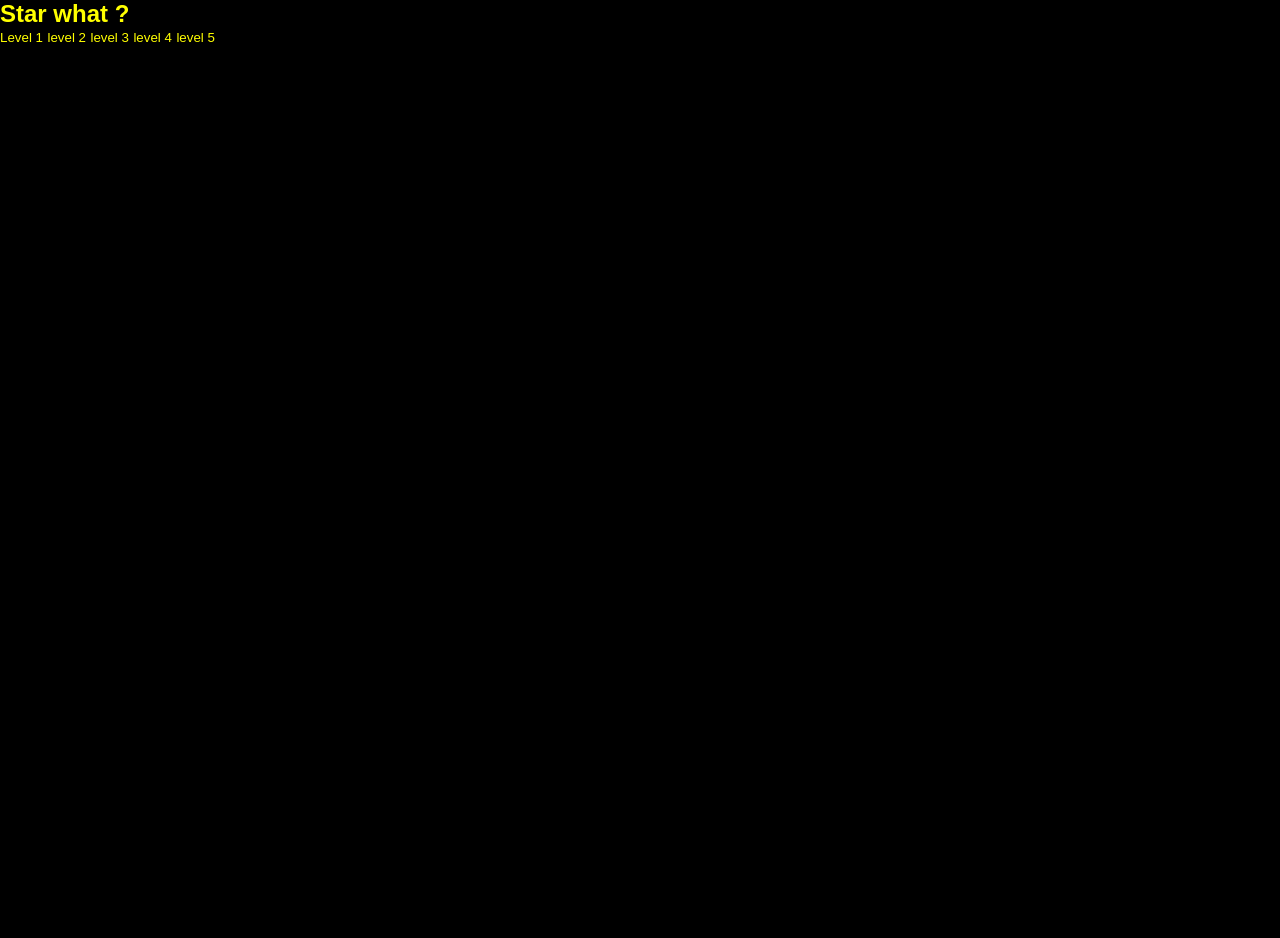
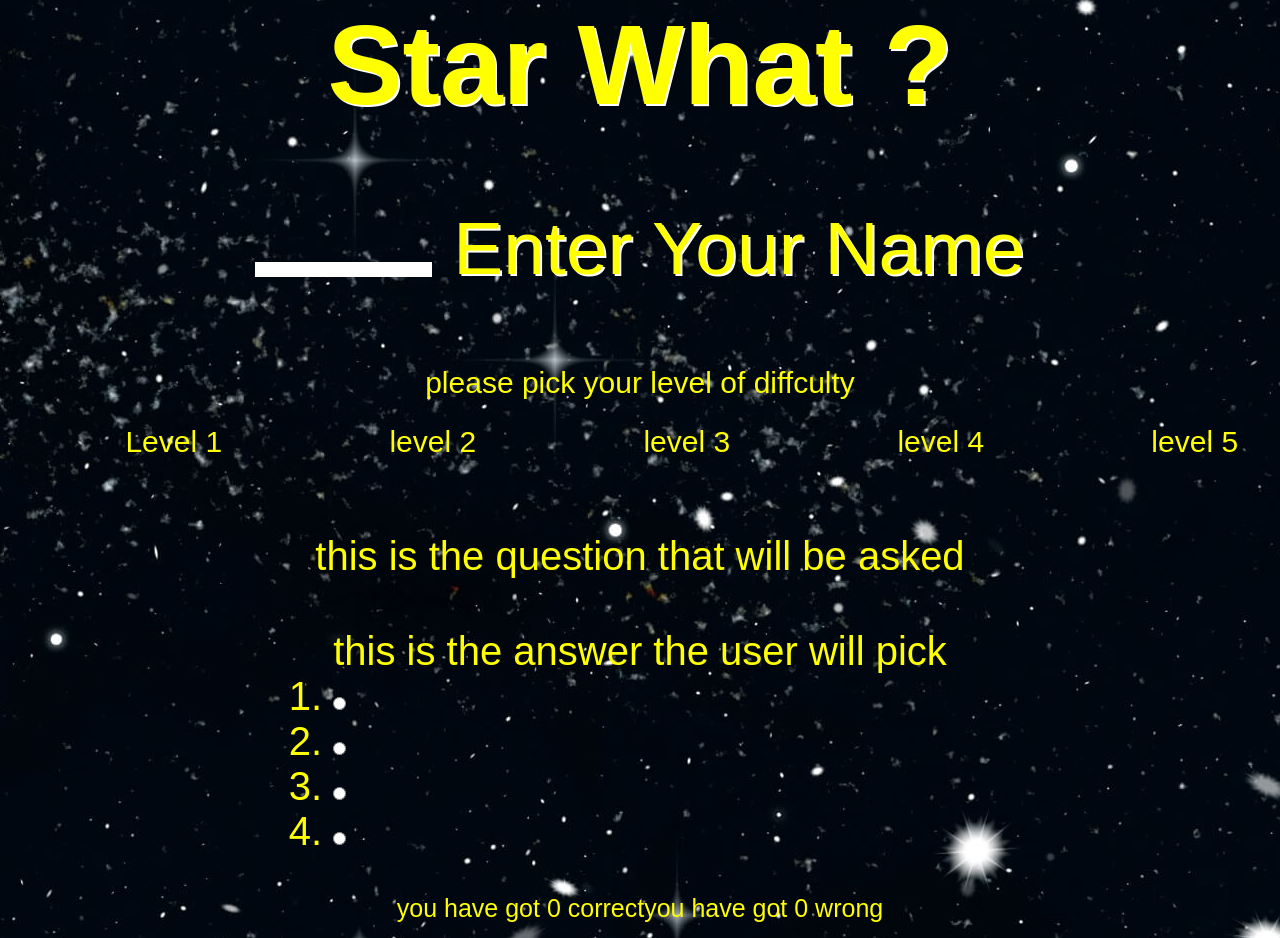
Before and after one commit to Benjamin-Riordan/Test-your-Knowlage-of-star-wars, a plain HTML site: page index.html in a window 1280 px wide. Before the commit the page ends 800 px from the top, so only its background shows below. Drawn offline with Linux system fonts and the light colour scheme; a web font is replaced by a local one.

Commit message:
basic html and css struct done

```diff
--- a/assets/css/style.css
+++ b/assets/css/style.css
@@ -5,7 +5,80 @@
     border: 0;
     margin: 0;
     box-sizing: border-box;
+    color: yellow;
+    font-family:'Trispace', sans-serif;
+
+
+}
+body{
+    background-image: url(../bg-images/starry-night-skyv2.jpg);
+    width: 100%;
+    height: 100%;
+    background-repeat: no-repeat;
+    background-position: center;
     background-color: black;
-    color: yellow;
-    font-family:'Trispace', sans-serif;;
+
+
 }
+#heading{
+    font-size: 75px;
+    text-align: center;
+    text-transform: capitalize;
+    padding-bottom: 75px;
+    text-shadow: 2px 2px white;
+}
+
+#username{
+    font-size: 75px;
+    text-align: center;
+    text-transform: capitalize;
+    padding-bottom: 75px;
+    text-shadow: 2px 2px white;
+
+}
+
+#level-selector{
+    display: flex;
+    flex-direction: column;
+    padding-bottom: 50px;
+    font-size: 30px;
+}
+
+#lev-txt{
+    padding-bottom: 25px;
+    display: flex;
+    align-items: center;
+    flex-direction: row;
+    justify-content: center;
+}
+
+#sel-lev{
+    display: flex;
+    justify-content: space-around;
+}
+
+#game-area{
+    padding-bottom: 15px;
+    display: flex;
+    align-items: center;
+    flex-direction: column;
+    justify-content: center;
+    font-size: 40px;
+}
+
+#question{
+    padding: 25px;
+}
+
+#answer{
+    padding: 25px;
+}
+
+#scores{
+    padding-bottom: 15px;
+    display: flex;
+    align-items: center;
+    flex-direction: row;
+    justify-content: center;
+    font-size: 25px;
+}
--- a/index.html
+++ b/index.html
@@ -11,15 +11,33 @@
     <section id="heading">
     <h1>Star what ?</h1>
     </section>
-    <section id="level selector">
-        <button class="Level-selctor">Level 1</button>
-        <button class="Level-selctor">level 2</button>
-        <button class="Level-selctor">level 3</button>
-        <button class="Level-selctor">level 4</button>
-        <button class="Level-selctor">level 5</button>
+    <div id="username"><input type="text"> enter your name</div>
+    <section id="level-selector">
+        <p id="lev-txt">please pick your level of diffculty
+        </p>
+        <div id="sel-lev">
+        <input type="button"class="Level-selc">Level 1</button>
+        <input type="button"class="Level-selc">level 2</button>
+        <input type="button"class="Level-selc">level 3</button>
+        <input type="button"class="Level-selc">level 4</button>
+        <input type="button"class="Level-selc">level 5</button>
+    </div>
     </section>
     <section id="game-area">
 
+        <div id="question">this is the question that will be asked </div>
+        <div id="answer">this is the answer the user will pick
+            <ol>
+            <li><input type="radio"1></li>
+            <li><input type="radio"2></li>
+            <li><input type="radio"3></li>
+            <li><input type="radio"4></li>
+        </ol>
+        </div>
+    </section>
+    <section id="scores">
+        <div id="correct-score"> you have got 0 correct</div>
+        <div id="inccorect-score ">you have got 0 wrong</div>
     </section>
 <script src="./assets/js/game.js"></script>
 </body>
```
Also changed, not shown: assets/bg-images/starry-night-skyv2.jpg (added).
